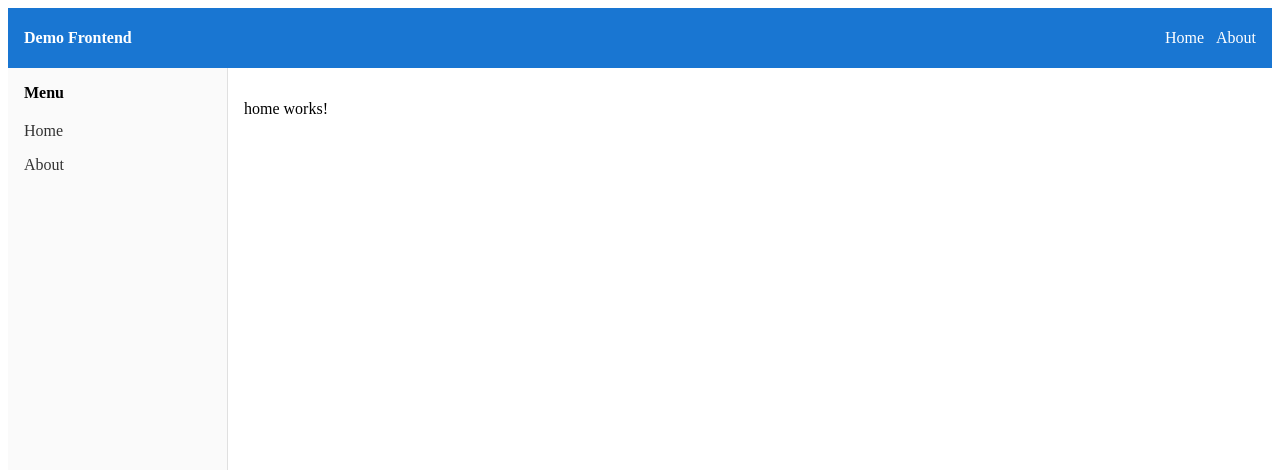
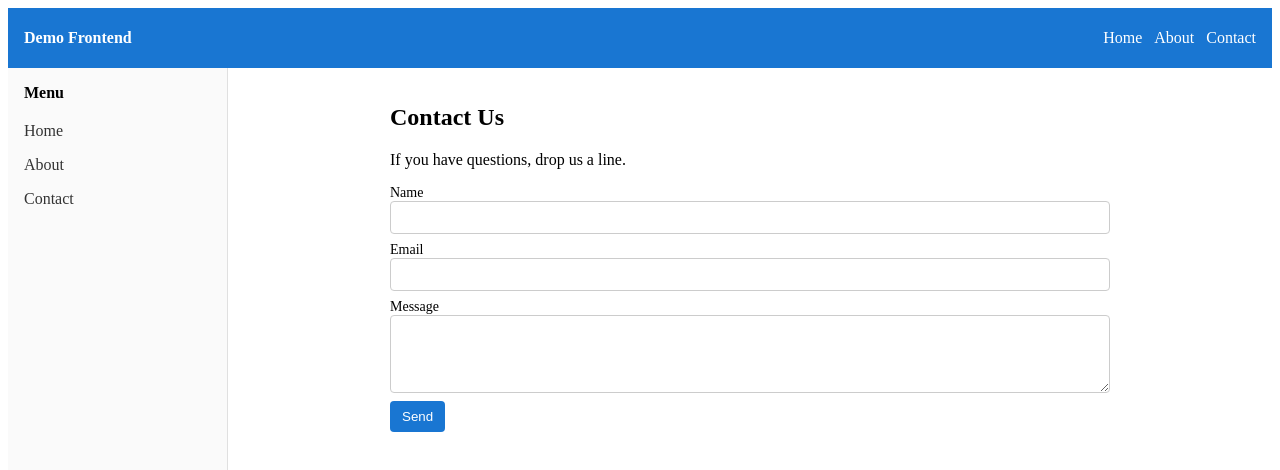
Before and after one commit to skanzariya0493/demo-frontend, an Angular app: page /contact in a window 1280 px wide. Before the commit this address led to /home. Shown: the top 470 px of the page. Built offline with nearby package versions, Linux system fonts and the light colour scheme.

Commit message:
Add new contectus component

```diff
--- a/src/app/app.routes.ts
+++ b/src/app/app.routes.ts
@@ -1,8 +1,10 @@
 import { Routes } from '@angular/router';
 import { HomeComponent } from './component/home/home.component';
+import { ContactUsComponent } from './contactus/contactus.component';
 
 export const routes: Routes = [
 	{ path: '', redirectTo: 'home', pathMatch: 'full' },
 	{ path: 'home', component: HomeComponent },
+	{ path: 'contact', component: ContactUsComponent },
 	{ path: '**', redirectTo: 'home' },
 ];
--- /dev/null
+++ b/src/app/contactus/contactus.component.css
@@ -0,0 +1,5 @@
+.contact-page{ max-width:720px; margin:0 auto; }
+.contact-form{ display:flex; flex-direction:column; gap:8px; }
+.contact-form label{ display:flex; flex-direction:column; font-size:14px; }
+.contact-form input, .contact-form textarea{ padding:8px; border:1px solid #ccc; border-radius:4px; }
+.contact-form button{ align-self:flex-start; padding:8px 12px; background:#1976d2; color:#fff; border:none; border-radius:4px; }
--- /dev/null
+++ b/src/app/contactus/contactus.component.html
@@ -0,0 +1,20 @@
+<section class="contact-page">
+  <h2>Contact Us</h2>
+  <p>If you have questions, drop us a line.</p>
+
+  <form class="contact-form">
+    <label>
+      Name
+      <input type="text" name="name" />
+    </label>
+    <label>
+      Email
+      <input type="email" name="email" />
+    </label>
+    <label>
+      Message
+      <textarea name="message" rows="4"></textarea>
+    </label>
+    <button type="submit">Send</button>
+  </form>
+</section>
--- a/src/app/layout/header/header.component.html
+++ b/src/app/layout/header/header.component.html
@@ -5,5 +5,6 @@
   <nav class="nav">
     <a routerLink="/home">Home</a>
     <a routerLink="/about">About</a>
+    <a routerLink="/contact">Contact</a>
   </nav>
 </header>
--- a/src/app/layout/sidebar/sidebar.component.html
+++ b/src/app/layout/sidebar/sidebar.component.html
@@ -3,5 +3,6 @@
   <ul>
     <li><a routerLink="/home">Home</a></li>
     <li><a routerLink="/about">About</a></li>
+    <li><a routerLink="/contact">Contact</a></li>
   </ul>
 </aside>
```
Also changed, not shown: src/app/contactus/contactus.component.ts (added, +9 -0 lines).
